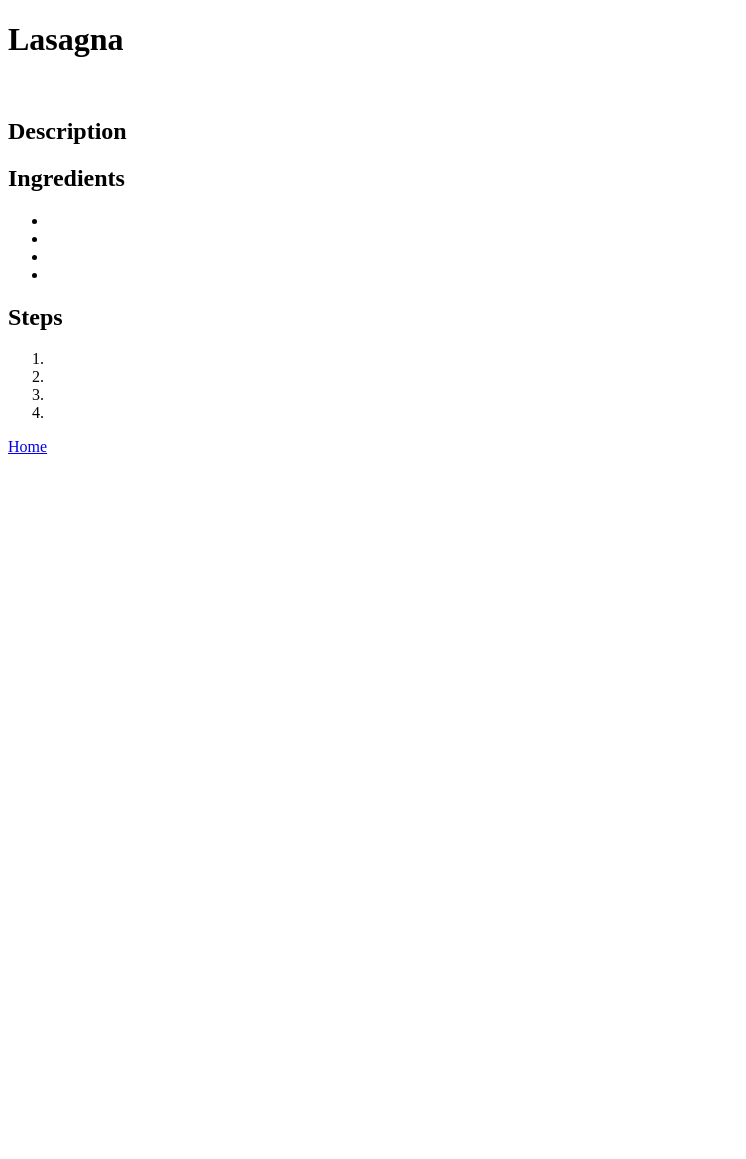
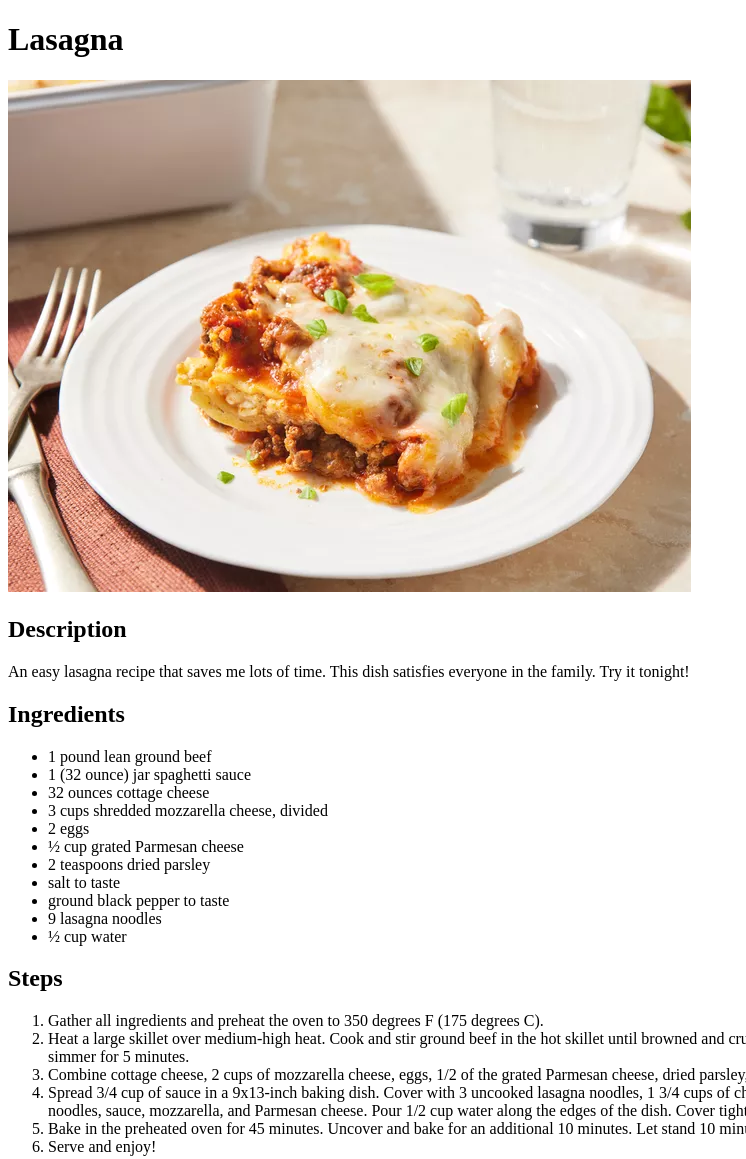
Before and after one commit to alancarey1975/html-exercises, a plain HTML site: page odin-recipes/recipes/lasagna.html in a window 1280 px wide. Shown: the top 1159 px of the page, without its empty margins (0-746 px from the left). Before the commit the page ends 800 px from the top, so only its background shows below. Drawn offline with Linux system fonts and the light colour scheme.

Commit message:
Input content for lasagna recipe

```diff
--- a/odin-recipes/recipes/lasagna.html
+++ b/odin-recipes/recipes/lasagna.html
@@ -8,25 +8,34 @@
 <body>
     <h1>Lasagna</h1>
 
-    <img src="" alt="">
+    <img src="../img/12011-Easy-Lasagna-DDMFS-4x3-1491-62dd050e31b849f1bb54e13becf5cb98.webp" alt="Plate of lasagna">
 
     <h2>Description</h2>
-    <p></p>
+    <p>An easy lasagna recipe that saves me lots of time. This dish satisfies everyone in the family. Try it tonight!</p>
 
     <h2>Ingredients</h2>
     <ul>
-        <li></li>
-        <li></li>
-        <li></li>
-        <li></li>
+        <li>1 pound lean ground beef</li>
+        <li>1 (32 ounce) jar spaghetti sauce</li>
+        <li>32 ounces cottage cheese</li>
+        <li>3 cups shredded mozzarella cheese, divided</li>
+        <li>2 eggs</li>
+        <li>½ cup grated Parmesan cheese</li>
+        <li>2 teaspoons dried parsley</li>
+        <li>salt to taste</li>
+        <li>ground black pepper to taste</li>
+        <li>9 lasagna noodles</li>
+        <li>½ cup water</li>
     </ul>
 
     <h2>Steps</h2>
     <ol>
-        <li></li>
-        <li></li>
-        <li></li>
-        <li></li>
+        <li>Gather all ingredients and preheat the oven to 350 degrees F (175 degrees C).</li>
+        <li>Heat a large skillet over medium-high heat. Cook and stir ground beef in the hot skillet until browned and crumbly, 8 to 10 minutes. Drain and discard grease. Stir in spaghetti sauce and simmer for 5 minutes.</li>
+        <li>Combine cottage cheese, 2 cups of mozzarella cheese, eggs, 1/2 of the grated Parmesan cheese, dried parsley, salt, and pepper in a large bowl.</li>
+        <li>Spread 3/4 cup of sauce in a 9x13-inch baking dish. Cover with 3 uncooked lasagna noodles, 1 3/4 cups of cheese mixture, and 1/4 cup sauce; repeat layers once more. Top with remaining 3 noodles, sauce, mozzarella, and Parmesan cheese. Pour 1/2 cup water along the edges of the dish. Cover tightly with aluminum foil.</li>
+        <li>Bake in the preheated oven for 45 minutes. Uncover and bake for an additional 10 minutes. Let stand 10 minutes before serving.</li>
+        <li>Serve and enjoy!</li>
     </ol>
 
     <a href="../index.html">Home</a>
```
